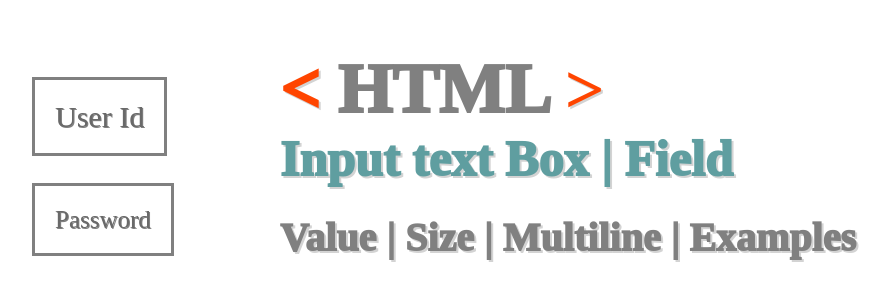
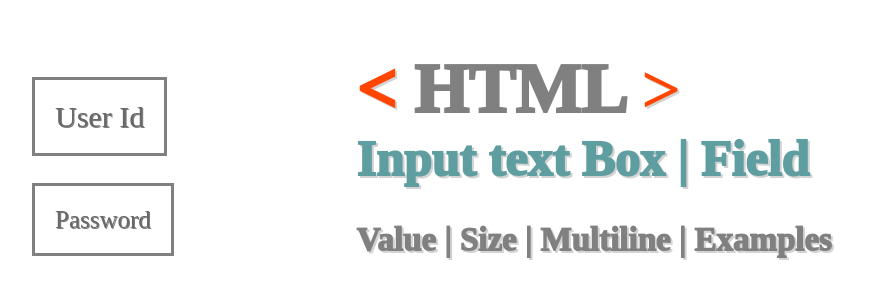
Before and after one commit to GangadharHavani/Day4_Project5, a plain HTML site: page index.html in a window 1280 px wide. Shown: the whole page, without its empty margins (31-921 px from the left). Drawn offline with Linux system fonts and the light colour scheme.

Commit message:
commit message

```diff
--- a/style.css
+++ b/style.css
@@ -31,7 +31,7 @@ x{
 
 #box2{
     margin: 50px;
-    margin-left: 5%;
+    margin-left: 30%;
     height: 100px;
     background: white;
     font-size: 70px;
@@ -51,6 +51,6 @@ span,b{
 }
 .val span{
     color:gray;
-    font-size: 40px;
+    font-size: 33px;
     text-shadow: 2px 2px lightgray;
 }
```
